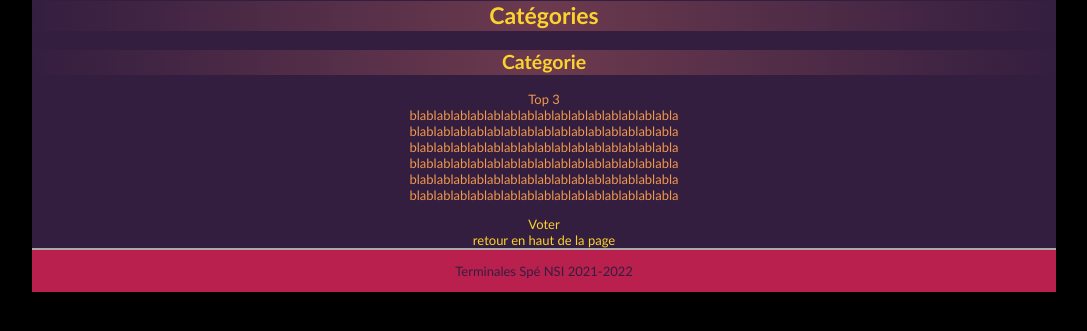
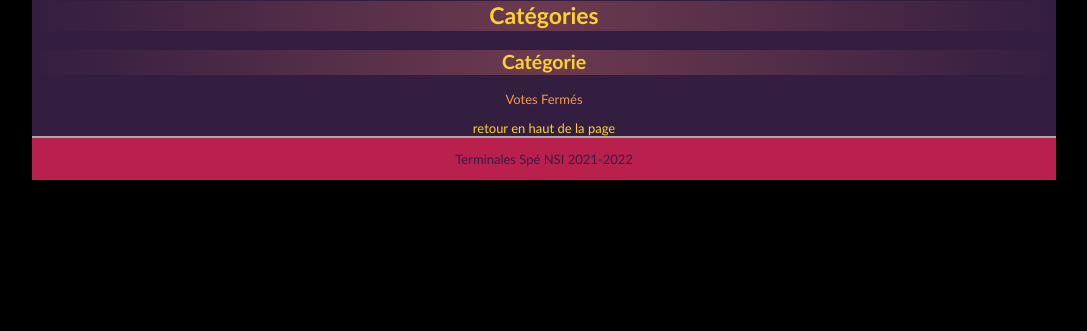
Before and after one commit to gbaalat/vote, a Python web app: template src/vote/nav/templates/index.html in a window 1280 px wide. Shown: the part 136-467 px from the top of the page, without its empty margins (32-1119 px from the left). Run offline with Jinja, Linux system fonts and the light colour scheme; the template is opened without the code that fills it: most values are stand-ins (such as "Sample title", 1, 10 or a date in 2020).

Commit message:
Affichage ouverture et fermeture des votes

```diff
--- a/src/vote/models/categorie.py
+++ b/src/vote/models/categorie.py
@@ -11,6 +11,7 @@ class Categorie(db.Model):
     id = db.Column(db.Integer, primary_key=True, autoincrement=True)
     niveau = db.Column(db.String(1), nullable=False)
     genre = db.Column(db.String(1), nullable=False)
+    ouvert = True
 
     def __repr__(self):
         return f"<Categorie id={self.id} niveau={self.niveau}, genre={self.genre}>"
--- a/src/vote/nav/templates/index.html
+++ b/src/vote/nav/templates/index.html
@@ -3,13 +3,13 @@
 {% block section %}
    <h2 id="haut">Catégories</h2>
 
-       {% for cat in categories %}
+        {% for cat in categories %}
            <h2 id="Gen">Catégorie
            {% if cat.genre == "M" %}
-               Homme
+               Garçon
            {% endif %}
            {% if cat.genre == "F" %}
-               Femme
+               Fille
            {% endif %}
            {% if cat.niveau == "T" %}
                Terminale
@@ -22,15 +22,16 @@
            {% endif %}
 
            </h2>
-           <p>Top 3</br>
-           blablablablablablablablablablablablablablablabla</br>
-           blablablablablablablablablablablablablablablabla</br>
-           blablablablablablablablablablablablablablablabla</br>
-           blablablablablablablablablablablablablablablabla</br>
-           blablablablablablablablablablablablablablablabla</br>
-           blablablablablablablablablablablablablablablabla</br>
-           </p>
-           <a href="{{ url_for('votes_bp.vote', categorie_id = cat.id) }}" style:"color:#f0984b">Voter</a></br>
+           {% if cat.ouvert %}
+           <p>Top 3</br></p>
+
+            <a href="{{ url_for('votes_bp.vote', categorie_id = cat.id) }}" style:"color:#f0984b">Voter</a></br>
+            <a href="#haut">retour en haut de la page</a>
+            {% endif %}
+           </h4>
+           {% if not cat.ouvert %}
+           <p>Votes Fermés</p>
            <a href="#haut">retour en haut de la page</a>
-       {% endfor %}
+           {% endif %}
+        {% endfor %}
 {% endblock %}
```
